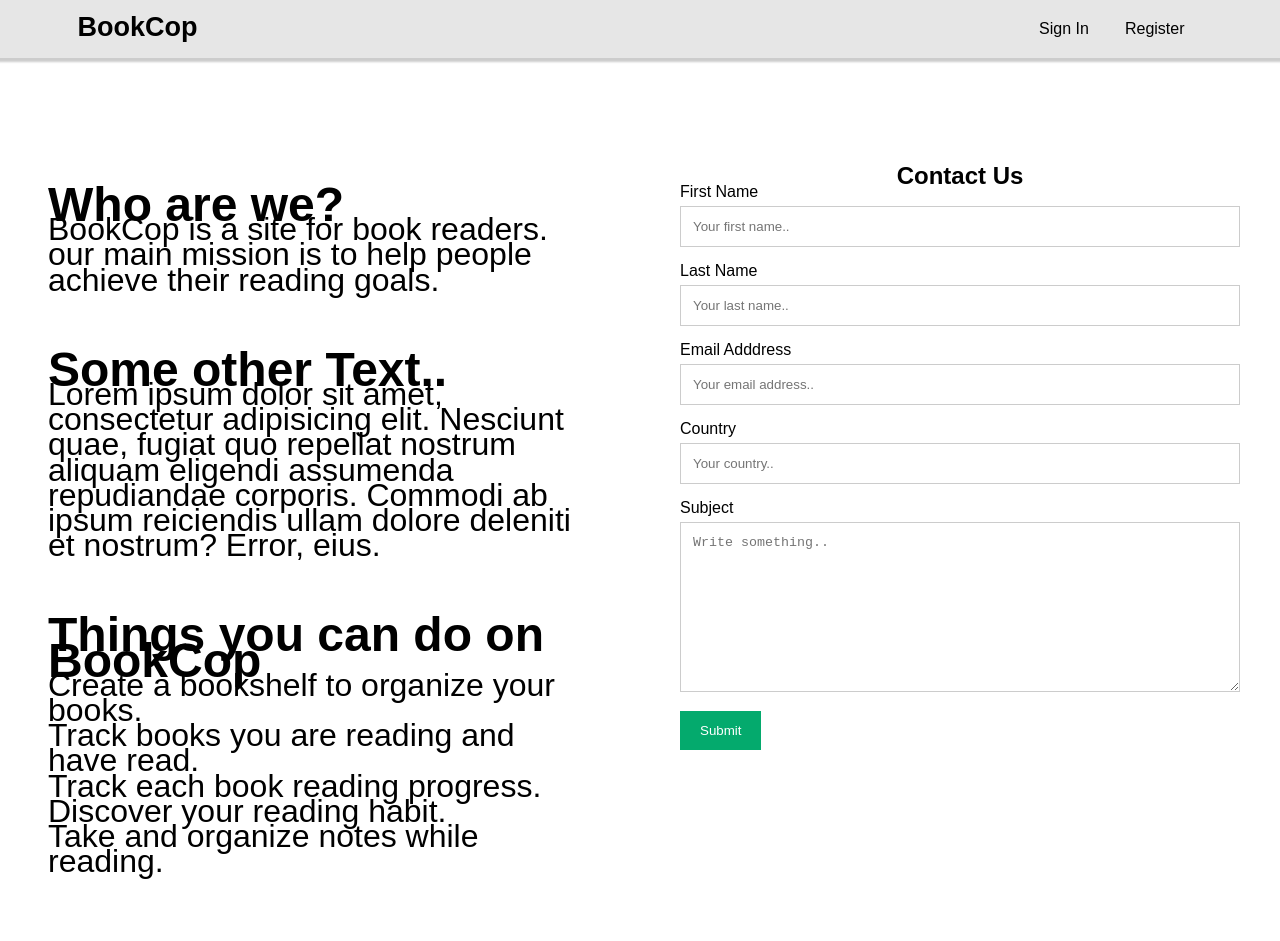
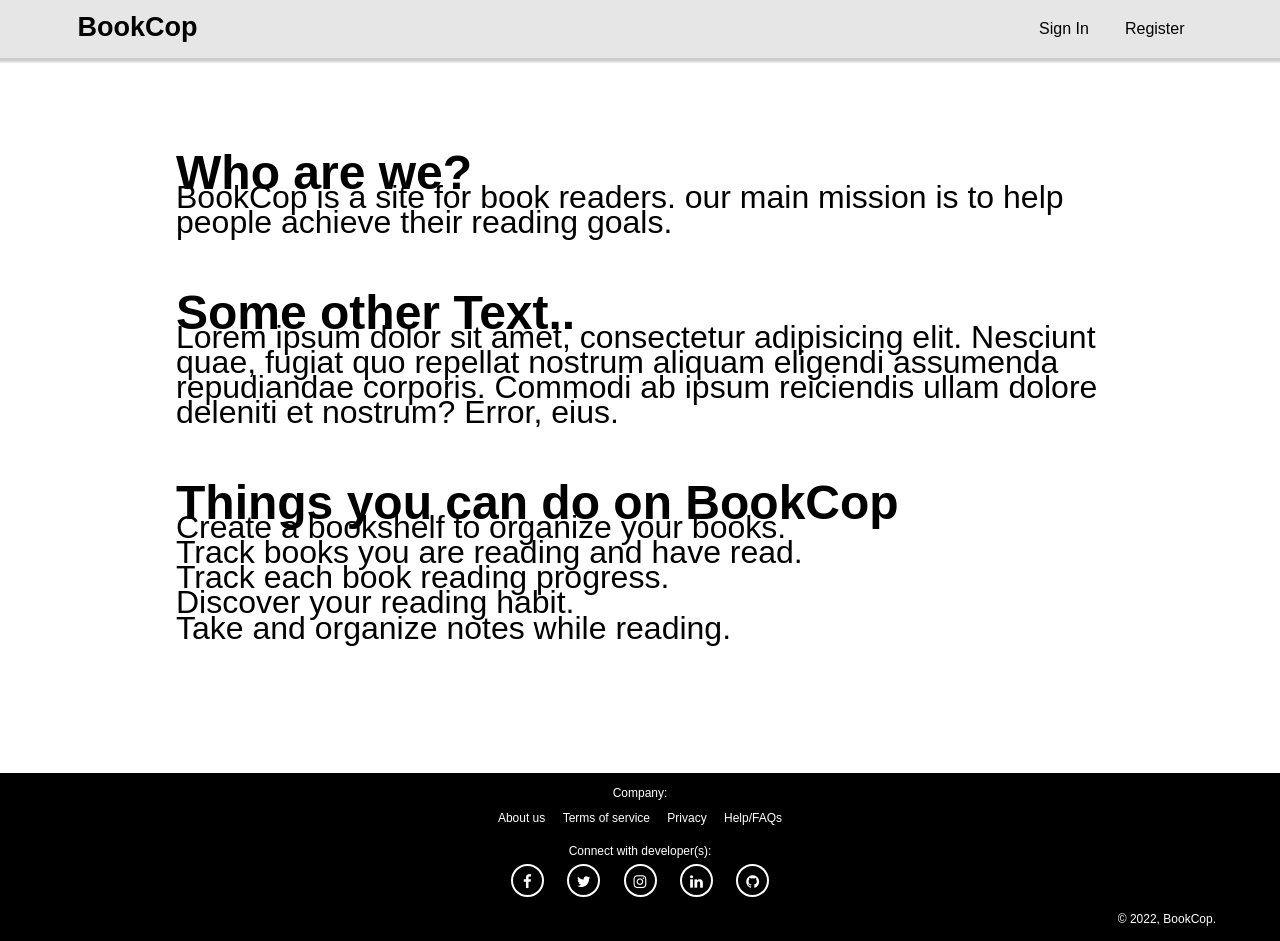
Before and after one commit to odb23/bookcop, a website: page src/about _us/about_us.html in a window 1280 px wide. Shown: the top 941 px of the page. Drawn offline with Linux system fonts and the light colour scheme.

Commit message:
about us page update

```diff
--- a/src/about _us/about_us.css
+++ b/src/about _us/about_us.css
@@ -4,63 +4,17 @@
 }
 
 .container{
-  margin-top: 3.5em;
-    width: 50%;
-    float: left;
+  width: 80%;
+  margin: 0 auto;
     max-width: max-content;
 }
 
 .about{
     padding: 0 auto;
     padding: 3rem;
-    padding-top: 5rem;
     font-size: 2rem;
 }
 
 .about div {
     padding-bottom: 2em;
 }
-section {
-    padding: 2.5rem;
-    font-size: 1rem;
-    line-height: 1rem;
-}
-
-/* Style inputs */
-input[type=text], input[type=email], textarea {
-    width: 100%;
-    padding: 12px;
-    border: 1px solid #ccc;
-    margin-top: 6px;
-    margin-bottom: 16px;
-    resize: vertical;
-  }
-
-  input[type=submit] {
-    background-color: #04AA6D;
-    color: white;
-    padding: 12px 20px;
-    border: none;
-    cursor: pointer;
-  }
-
-  input[type=submit]:hover {
-    background-color: #45a049;
-  }
-  /* Clear floats after the columns */
-  .clear{
-    clear: both;
-  }
-
-.row:after {
-    content: "";
-    display: table;
-    clear: both;
-  }
-  /* Responsive layout - when the screen is less than 600px wide, make the two columns stack on top of each other instead of next to each other */
-  @media screen and (max-width: 600px) {
-    .container, input[type=submit] {
-      width: 100%;
-      margin-top: 0;
-    }
-  }
--- a/src/about _us/about_us.html
+++ b/src/about _us/about_us.html
@@ -22,7 +22,7 @@
     <div>
         <main class="container about">
             <div>
-                <h2>Who are we?</h2>
+                <h2 style="padding-top: 7rem;">Who are we?</h2>
                 <p>BookCop is a site for book readers. our main mission is to help people
                     achieve their reading goals.
                 </p>
@@ -43,27 +43,7 @@
                 <p> Take and organize notes while reading.</p>
             </div>
         </main>
-        <section class="container contact-us">
-            <div style="text-align: center; margin-top: 4.5em;">
-                <h1> Contact Us</h1>
-            </div>
-            <div>
-                <form action="">
-                    <label for="fname">First Name</label>
-                    <input type="text" id="fname" name="firstname" placeholder="Your first name..">
-                    <label for="lname">Last Name</label>
-                    <input type="text" id="lname" name="lastname" placeholder="Your last name..">
-                    <label for="country">Email Adddress</label>
-                    <input type="email" id="email" name="email" placeholder="Your email address..">
-                    <label for="country">Country</label>
-                    <input type="text" id="country" name="country" placeholder="Your country..">
-                    <label for="subject">Subject</label>
-                    <textarea id="subject" name="subject" placeholder="Write something.." style="height:170px"></textarea>
-                    <input type="submit" value="Submit">
-                </form>
-            </div>
 
-        </section>
     </div>
     <div class="clr"></div>
 
```
